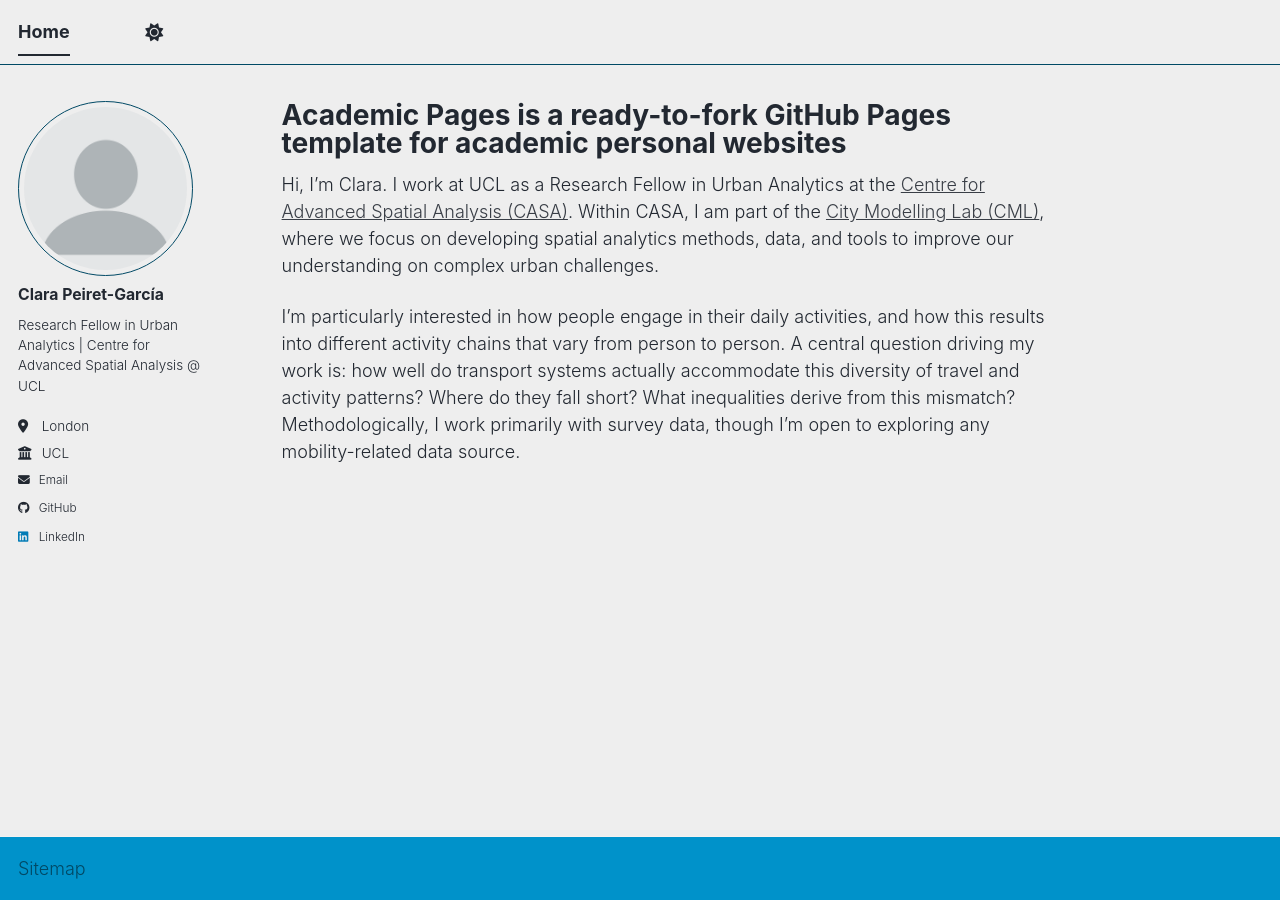
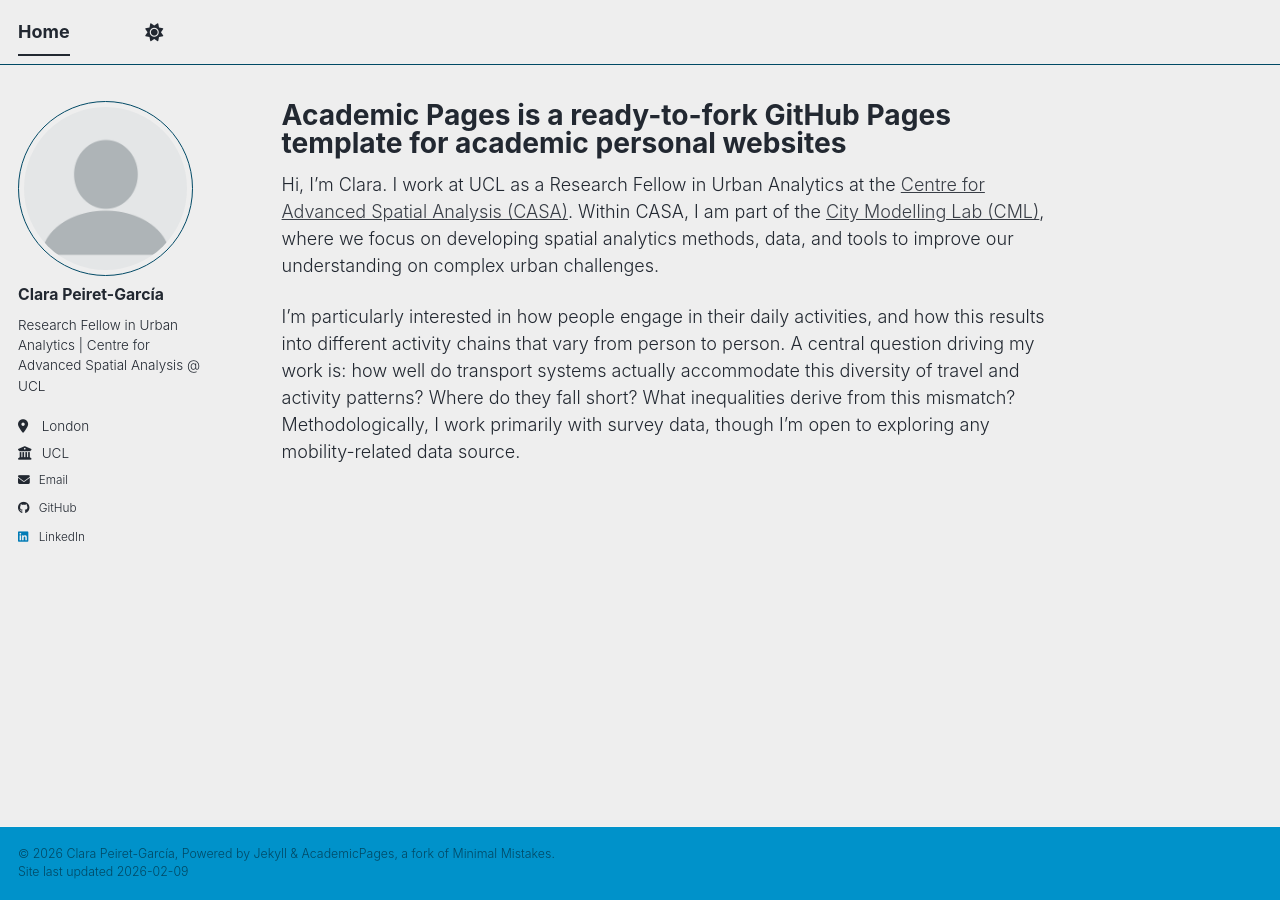
Before and after one commit to cpeiretgarcia/cpeiretgarcia.github.io, a Jekyll site: the page built from _pages/about.md, in a window 1280 px wide. Built offline with Jekyll 4.4.1, drawn with Linux system fonts in a browser that asks for light colours; a script bundle is joined from its source files by our own code; library files that are not in the unit come from our copies.

Commit message:
remove sitemap?

```diff
--- a/_includes/footer.html
+++ b/_includes/footer.html
@@ -3,3 +3,8 @@
 {% if site.author.github or site.author.bitbucket or site.atom_feed.hide != true %}
 
 {% endif %}
+
+<div class="page__footer-copyright">
+  &copy; {{ site.time | date: '%Y' }} {{ site.name | default: site.title }}, {{ site.data.ui-text[site.locale].powered_by | default: "Powered by" }} <a href="https://jekyllrb.com" rel="nofollow">Jekyll</a> &amp; <a href="https://github.com/academicpages/academicpages.github.io">AcademicPages</a>, a fork of <a href="https://mademistakes.com/work/minimal-mistakes-jekyll-theme/" rel="nofollow">Minimal Mistakes</a>.<br />
+  Site last updated {{ "now" | date: '%Y-%m-%d' }}
+</div>
--- a/_includes/footer/custom.html
+++ b/_includes/footer/custom.html
@@ -1,6 +1,6 @@
 <!-- start custom footer snippets -->
 
-<a href="/sitemap/">Sitemap</a>
+<a href="/sitemap/"></a>
 
 <!-- Support for MatJax -->
 <script defer src="https://cdnjs.cloudflare.com/polyfill/v3/polyfill.min.js?features=es6"></script>
```
